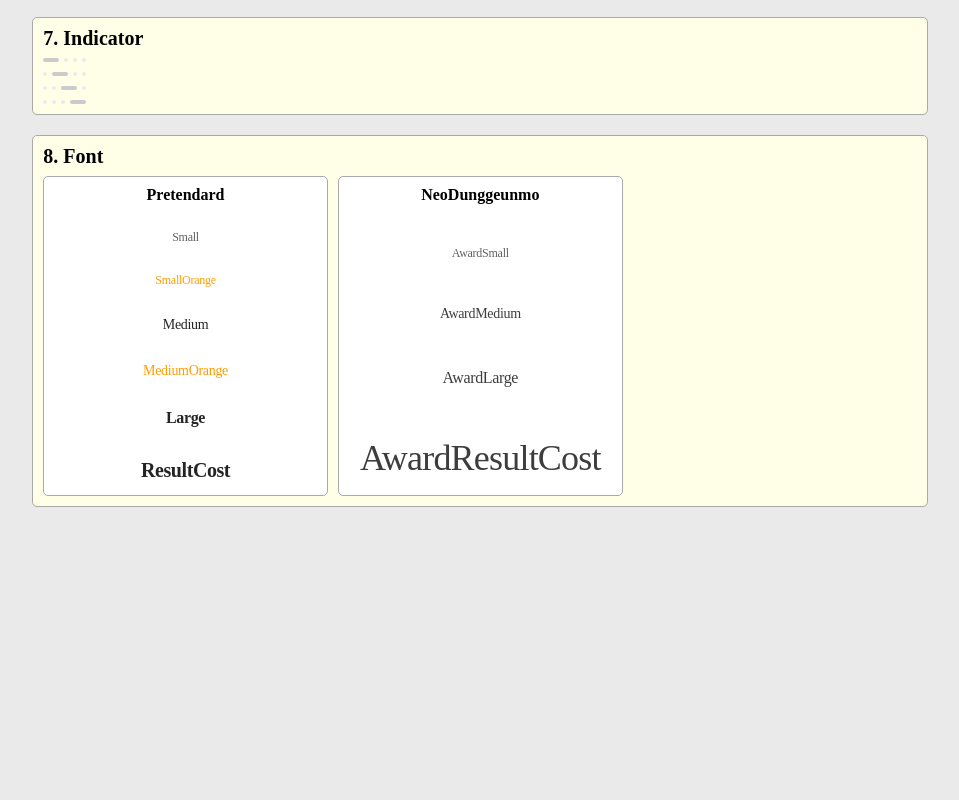
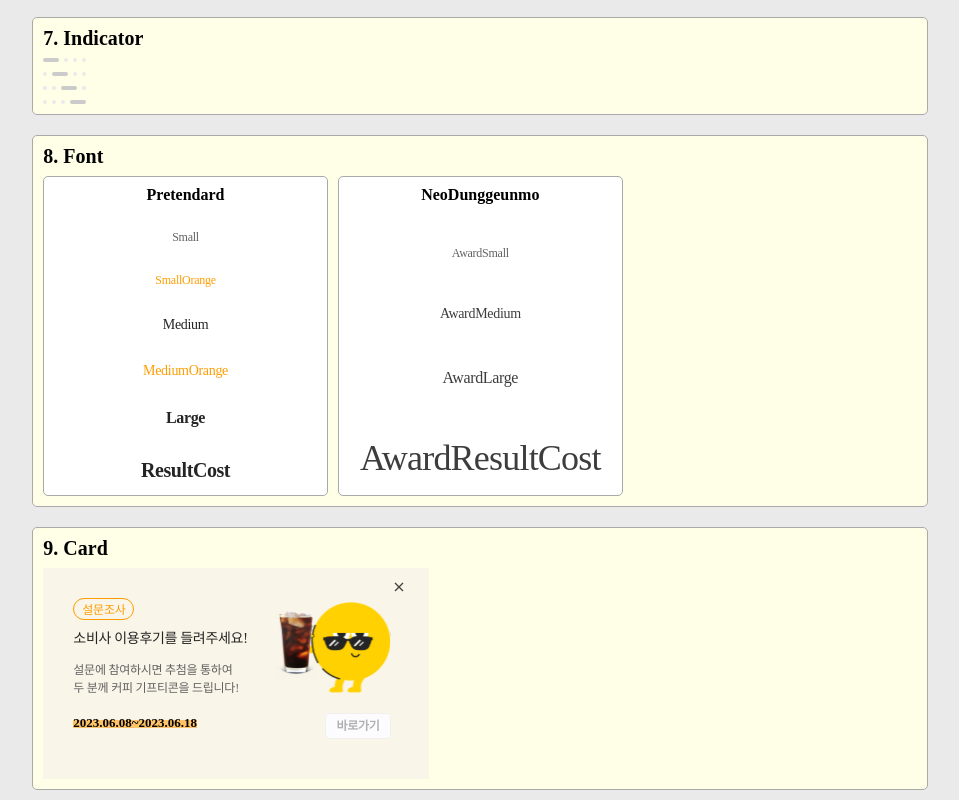
Before and after one commit to SobiSa-Expense-Hunter/SobiSa, a Next.js app: page /design in a window 1280 px wide. Shown: the part 2514-3314 px from the top of the page, without its empty margins (191-1150 px from the left). Before the commit the page ends 3031 px from the top, so only its background shows below. Built offline with nearby package versions, Linux system fonts and the light colour scheme; no server answers; a web font is replaced by a local one.

Commit message:
[#134] [Feature] 설문조사 버튼 추가

```diff
--- a/src/components/common/buttons.ts
+++ b/src/components/common/buttons.ts
@@ -1,6 +1,6 @@
 import styled from 'styled-components';
 
-const Button = styled.button`
+export const Button = styled.button`
   appearance: none;
   display: inline-flex;
   flex-direction: row;
--- /dev/null
+++ b/src/components/event/Card.tsx
@@ -0,0 +1,128 @@
+import React, { useState } from 'react';
+
+import Image from 'next/image';
+import Link from 'next/link';
+import styled from 'styled-components';
+
+import { Button } from '@/components/common/buttons';
+import * as Layout from '@/components/common/layout';
+import MarginBox from '@/components/common/marginBox';
+import * as Font from '@/styles/font';
+
+const Card = () => {
+  const [show, setShow] = useState(true);
+  return show ? (
+    <CardContainer>
+      <Layout.VStack
+        style={{
+          gap: 8,
+        }}
+      >
+        <Tag>설문조사</Tag>
+        <Title>소비사 이용후기를 들려주세요!</Title>
+        <Description>
+          설문에 참여하시면 추첨을 통하여
+          <br />두 분께 커피 기프티콘을 드립니다!
+        </Description>
+
+        <Period>2023.06.08~2023.06.18</Period>
+      </Layout.VStack>
+      <Layout.VStack
+        style={{
+          alignItems: 'flex-end',
+          gap: 16,
+          paddingRight: 8,
+          position: 'relative',
+        }}
+      >
+        <CloseButton type='button' onClick={() => setShow(prev => !prev)}>
+          <Image src='/assets/icons/small_close.svg' width={10} height={10} alt='카드 닫기' />
+        </CloseButton>
+
+        <Image
+          src='/assets/event/event-img.svg'
+          width='133'
+          height='99'
+          alt='캐릭터가 커피를 든 모습'
+        />
+        <Link href='https://forms.gle/RTppjyxjAJr4NAGSA' passHref target='_blank'>
+          <EventButton>바로가기</EventButton>
+        </Link>
+      </Layout.VStack>
+    </CardContainer>
+  ) : (
+    <MarginBox margin='5vh' />
+  );
+};
+
+export default Card;
+
+const CardContainer = styled(Layout.HStack)`
+  padding: 30px 30px 40px;
+  gap: 10px;
+  min-height: 20vh;
+  background-color: #faf5e9;
+  width: 375px;
+  min-width: max-content;
+  justify-content: center;
+  @media (max-width: 768px) {
+    width: 100%;
+  }
+`;
+
+const Tag = styled(Font.SmallOrange)`
+  box-sizing: border-box;
+
+  display: flex;
+  flex-direction: row;
+  align-items: flex-start;
+  padding: 2px 8px;
+
+  width: max-content;
+  height: 22px;
+
+  border: 1px solid #ff9d02;
+  border-radius: 24px;
+`;
+
+const Title = styled(Font.Medium)``;
+const Description = styled(Font.Small)`
+  color: ${props => props.theme.colors.gray[4]};
+  margin-top: 4px;
+`;
+
+const Period = styled.span`
+  font-weight: 600;
+  font-size: 13px;
+  margin-top: 11px;
+  background: linear-gradient(360deg, transparent 0 10%, #ffc467 0 70%, transparent 0 10%);
+  width: max-content;
+`;
+
+const EventButton = styled(Button)`
+  box-sizing: border-box;
+
+  display: flex;
+  flex-direction: row;
+  justify-content: center;
+  align-items: center;
+  padding: 4px 10px;
+
+  width: max-content;
+  height: 26px;
+
+  background: #fcfcfe;
+  border: 1px solid #f0f0f0;
+  border-radius: 4px;
+
+  font-size: ${props => props.theme.fontSize.xxs};
+  color: ${props => props.theme.colors.gray[3]};
+`;
+
+const CloseButton = styled(Button)`
+  padding: 0;
+  background: transparent;
+  top: -16px;
+  position: absolute;
+  right: -5px;
+`;
--- a/src/pages/design.tsx
+++ b/src/pages/design.tsx
@@ -15,6 +15,7 @@ import {
   ModalSubButton,
   ShareButton,
 } from '@/components/common/buttons';
+import Card from '@/components/event/Card';
 import * as Font from '@/styles/font';
 import theme from '@/styles/theme';
 import { GrayRange } from '@root/style';
@@ -275,6 +276,10 @@ const design = () => {
             </ItemContent>
           </MiniItemContentsWrapper>
         </Article>
+        <Article>
+          <h2>Card</h2>
+          <Card />
+        </Article>
       </Section>
     </Main>
   );
```
Also changed, not shown: src/components/results/CertificateAndShareModal.tsx (+16 -4 lines), public/assets/event/event-img.svg (added), public/assets/icons/small_close.svg (added).
